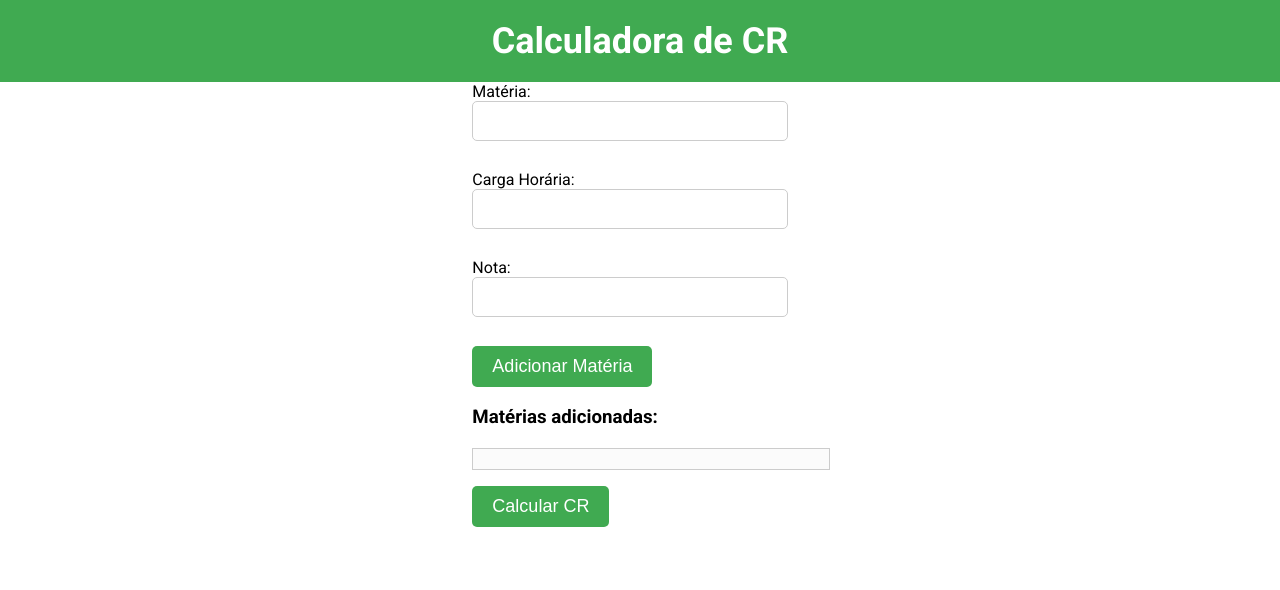
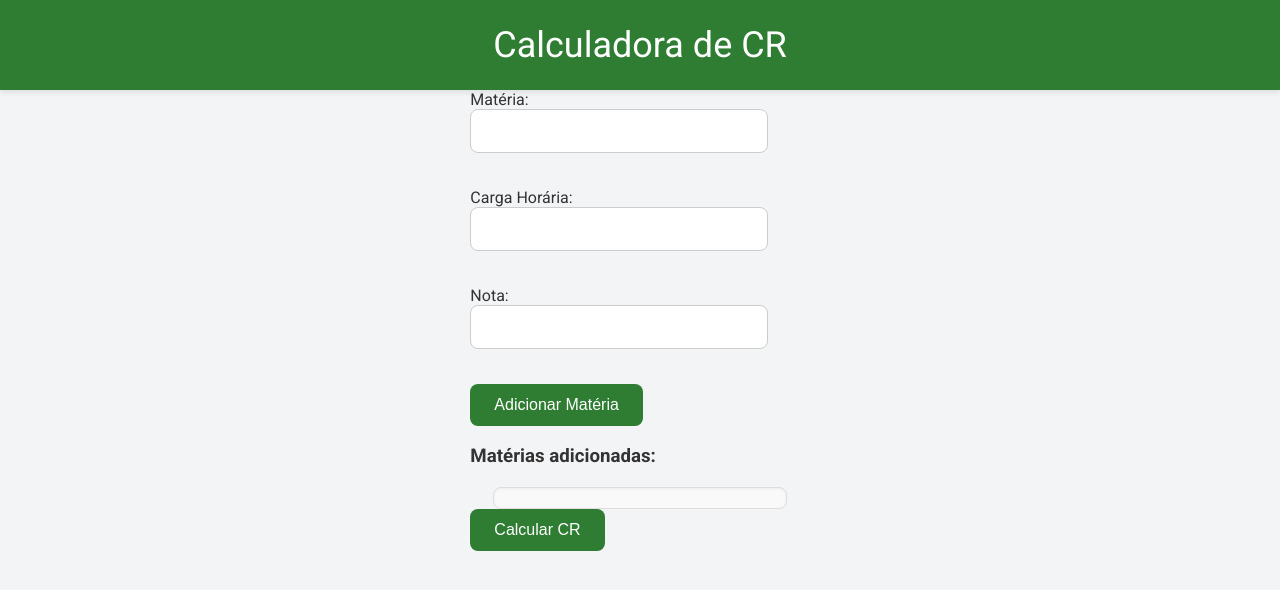
Before and after one commit to arthurscorreia/CR-Calculator, a plain HTML site: page index.html in a window 1280 px wide. Drawn offline with Linux system fonts and the light colour scheme.

Commit message:
Update style.css

```diff
--- a/style.css
+++ b/style.css
@@ -4,72 +4,89 @@ body {
   flex-direction: column;
   align-items: center;
   min-height: 100vh;
-  overflow-x: hidden;
-  background-color: #ffffff;
+  background-color: #f3f4f6;
   margin: 0;
   padding: 0;
+  color: #333;
 }
 
 header {
   width: 100%;
   text-align: center;
-  background-color: #40aa51;
-  color: white;
-  padding: 20px 0;
+  background-color: #2e7d32;
+  color: #fff;
+  padding: 24px 0;
+  box-shadow: 0 2px 6px rgba(0, 0, 0, 0.1);
 }
 
 h1 {
-  font-size: 36px;
+  font-size: 2.25rem;
   margin: 0;
+  font-weight: 500;
 }
 
 .container {
   width: 90%;
-  max-width: 500px;
-  text-align: center;
-  margin-top: 20px;
+  max-width: 480px;
+  margin-top: 32px;
+  background-color: #ffffff;
+  padding: 24px;
+  border-radius: 12px;
+  box-shadow: 0 4px 12px rgba(0, 0, 0, 0.08);
 }
 
 input {
-  width: calc(100% - 20px);
-  padding: 10px;
-  font-size: 16px;
-  margin-bottom: 10px;
+  width: 80%;
+  padding: 12px;
+  font-size: 1rem;
+  margin-bottom: 16px;
   border: 1px solid #ccc;
-  border-radius: 5px;
-  box-sizing: border-box
+  border-radius: 8px;
+  text-align: center;
+  transition: border-color 0.3s, box-shadow 0.3s;
 }
 
+input:focus {
+  border-color: #2e7d32;
+  box-shadow: 0 0 0 3px rgba(46, 125, 50, 0.2);
+  outline: none;
+}
 .button {
-  padding: 10px 20px;
-  font-size: 18px;
+  padding: 12px 24px;
+  font-size: 1rem;
   border: none;
-  background-color: #40aa51;
+  background-color: #2e7d32;
   color: white;
   cursor: pointer;
-  border-radius: 5px;
-  transition: background 0.3s;
+  border-radius: 8px;
+  transition: background-color 0.3s, transform 0.2s;
 }
 
 .button:hover {
-  background-color: #40aa51;
+  background-color: #388e3c;
+  transform: translateY(-2px);
 }
 
 #listaMaterias {
-  max-height: 200px;
+  max-height: 150px;
   overflow-y: auto;
-  width: 100%;
-  border: 1px solid #ccc;
+  width: 80%;
+  margin: 20px auto 0;
   padding: 10px;
-  background-color: #f9f9f994;
-  text-align: left;
+  background-color: #f9f9f9;
+  border: 1px solid #ddd;
+  border-radius: 8px;
   list-style-type: none;
-  margin-top: 20px;
+  box-shadow: inset 0 1px 3px rgba(0, 0, 0, 0.05);
+  font-size: 0.95rem;
+  text-align: center;
 }
 
-/* Exibição do resultado */
-#resultado {
-  font-size: 20px;
-  font-weight: bold;
-  margin-top: 20px;
+#listaMaterias li {
+  padding: 4px 0;
+  border-bottom: 1px solid #eee;
 }
+
+#listaMaterias li:last-child {
+  border-bottom: none;
+}
```
